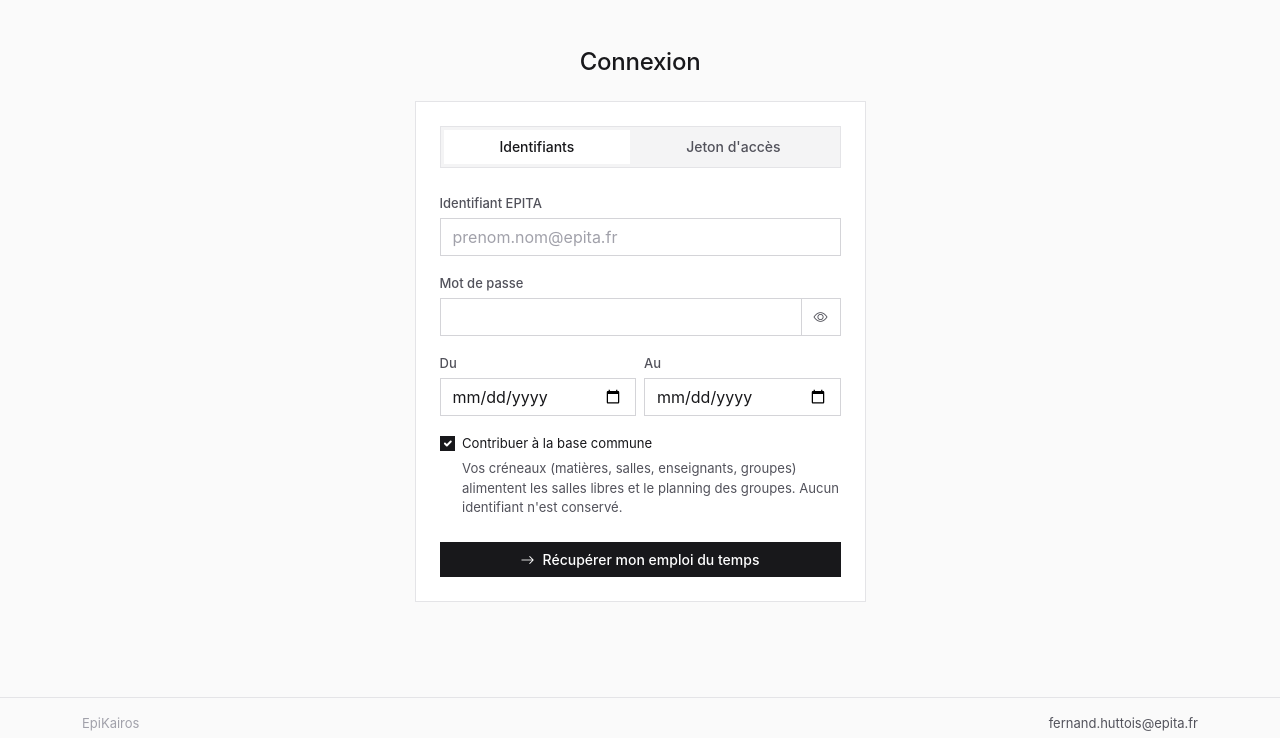
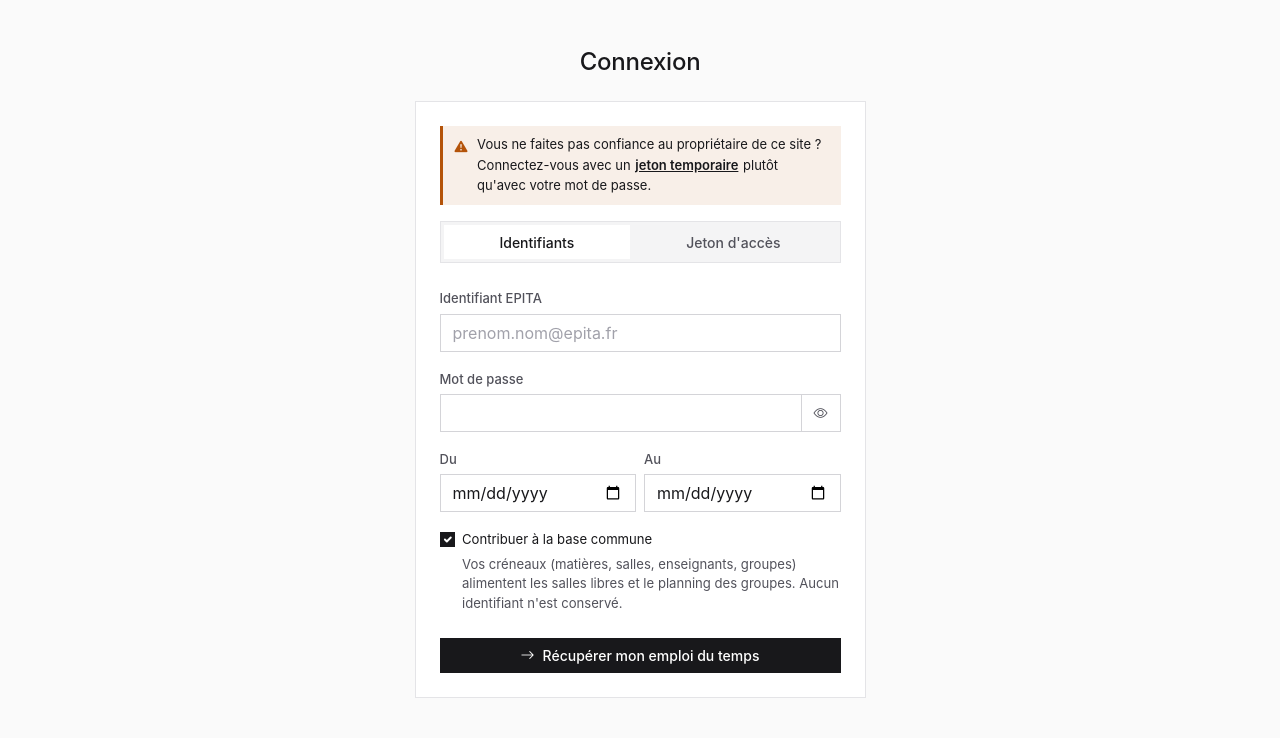
Before and after one commit to fernand01-hu/epikairos, a Python web app: template templates/login.html in a window 1280 px wide. Shown: the part 51-789 px from the top of the page. Run offline with Jinja, Linux system fonts and the light colour scheme; the template is opened without the code that fills it, so the values that code supplies are empty.

Commit message:
feat(login): trust notice and step-by-step token guide
- Warning notice on the login form: if you do not trust the site owner,
  log in with a temporary token; its link opens the token tab
- 'Comment obtenir le jeton ?' drop-down: six numbered steps and an
  annotated Firefox screenshot (token and cookies masked)
- Error messages no longer claim the token lasts 5 minutes

Co-Authored-By: Claude Opus 5.5 <noreply@anthropic.com>

```diff
--- a/static/css/style.css
+++ b/static/css/style.css
@@ -1162,3 +1162,63 @@ a {
 .password-toggle {
     color: var(--text-2);
 }
+
+/* Login: trust notice and token guide */
+.trust-notice {
+    --warn: #b45309;
+    display: flex;
+    gap: 0.6rem;
+    align-items: flex-start;
+    padding: 0.6rem 0.75rem;
+    border-left: 3px solid var(--warn);
+    background: color-mix(in srgb, var(--warn) 9%, transparent);
+    font-size: 0.8125rem;
+    color: var(--text);
+}
+[data-bs-theme="dark"] .trust-notice { --warn: #fbbf24; }
+.trust-notice .bi { color: var(--warn) !important; margin-top: 0.1rem; }
+.trust-link { font-size: inherit; font-weight: 600; color: var(--text); text-decoration: underline; }
+
+.token-guide summary {
+    cursor: pointer;
+    font-size: 0.875rem;
+    font-weight: 600;
+}
+.token-steps {
+    list-style: none;
+    counter-reset: step;
+    padding: 0;
+    margin: 0.75rem 0;
+    font-size: 0.8125rem;
+    display: flex;
+    flex-direction: column;
+    gap: 0.45rem;
+}
+.token-steps li {
+    counter-increment: step;
+    position: relative;
+    padding-left: 1.95rem;
+    min-height: 1.35rem;
+}
+.token-steps li::before {
+    content: counter(step);
+    position: absolute;
+    left: 0;
+    top: 0;
+    width: 1.35rem;
+    height: 1.35rem;
+    display: inline-flex;
+    align-items: center;
+    justify-content: center;
+    background: #e5383b;
+    color: #fff;
+    font-weight: 700;
+    font-size: 0.75rem;
+    border-radius: 50% !important;
+}
+.token-guide-img {
+    display: block;
+    width: 100%;
+    height: auto;
+    border: 1px solid var(--border);
+}
--- a/templates/base.html
+++ b/templates/base.html
@@ -41,7 +41,7 @@
     <link rel="stylesheet" href="https://cdn.jsdelivr.net/npm/bootstrap-icons@1.11.3/font/bootstrap-icons.min.css">
 
     <!-- Custom Styles -->
-    <link rel="stylesheet" href="{{ url_for('static', filename='css/style.css') }}?v=20261122l">
+    <link rel="stylesheet" href="{{ url_for('static', filename='css/style.css') }}?v=20261122n">
     {% block head %}{% endblock %}
 </head>
 <body class="d-flex flex-column min-vh-100">
--- a/templates/login.html
+++ b/templates/login.html
@@ -30,6 +30,11 @@
         </div>
 
         <div class="card p-4">
+            <div class="trust-notice mb-3" role="note">
+                <i class="bi bi-exclamation-triangle-fill" aria-hidden="true"></i>
+                <span>Vous ne faites pas confiance au propriétaire de ce site ? Connectez-vous avec un <button type="button" class="btn btn-link p-0 align-baseline trust-link" id="useTokenLink">jeton temporaire</button> plutôt qu'avec votre mot de passe.</span>
+            </div>
+
             <ul class="nav nav-fill segmented mb-4" id="loginTabs" role="tablist">
                 <li class="nav-item" role="presentation">
                     <button class="nav-link active" id="tab-credentials-btn" data-bs-toggle="pill" data-bs-target="#tab-credentials" type="button" role="tab">Identifiants</button>
@@ -58,9 +63,22 @@
                     <div class="tab-pane fade" id="tab-token" role="tabpanel">
                         <label for="tokenInput" class="form-label">Jeton Auriga (Bearer)</label>
                         <textarea class="form-control font-monospace small" id="tokenInput" rows="3" placeholder="eyJhbGciOiJSUzI1NiIs..."></textarea>
-                        <div class="form-text">
-                            Dans l'onglet Réseau (F12), faites un clic droit sur le header <code>Authorization</code> puis « Copier la valeur », sinon le jeton est tronqué.
-                        </div>
+                        <div class="form-text">Le jeton n'est valable que quelques minutes et ne contient pas votre mot de passe.</div>
+
+                        <details class="token-guide mt-3">
+                            <summary>Comment obtenir le jeton ?</summary>
+                            <ol class="token-steps">
+                                <li>Sur <strong>auriga.epita.fr</strong>, connecté, ouvrez les outils de développement (<strong>F12</strong>) puis l'onglet <strong>Réseau</strong> (Network).</li>
+                                <li>Appuyez sur <strong>F5</strong> pour recharger la page.</li>
+                                <li>Dans le filtre, tapez <code>myplanning</code> puis cliquez sur la ligne qui apparaît.</li>
+                                <li>Ouvrez l'onglet <strong>Headers</strong> (En-têtes), section Request Headers.</li>
+                                <li>Clic droit sur <strong>Authorization</strong> puis <strong>Copier la valeur</strong>. Ne sélectionnez pas le texte à la souris : Firefox le raccourcit avec « … ».</li>
+                                <li>Collez-le ci-dessus et validez tout de suite.</li>
+                            </ol>
+                            <a href="{{ url_for('static', filename='img/token-guide.png') }}" target="_blank" rel="noopener" title="Agrandir l'image">
+                                <img src="{{ url_for('static', filename='img/token-guide.png') }}" class="token-guide-img" alt="Outils de développement de Firefox, avec les étapes 1 à 5 marquées en rouge" loading="lazy">
+                            </a>
+                        </details>
                     </div>
                 </div>
 
@@ -122,6 +140,12 @@ document.addEventListener("DOMContentLoaded", () => {
         } catch (e) {}
     }
 
+    // "jeton temporaire" link in the trust notice opens the token tab
+    document.getElementById("useTokenLink")?.addEventListener("click", () => {
+        document.getElementById("tab-token-btn")?.click();
+        document.getElementById("tokenInput")?.focus();
+    });
+
     function showAlert(msg) {
         alertMessage.textContent = msg;
         alertBox.classList.remove("d-none");
@@ -169,7 +193,7 @@ document.addEventListener("DOMContentLoaded", () => {
                 if (parts.length === 3) {
                     const payload = JSON.parse(atob(parts[1].replace(/-/g, "+").replace(/_/g, "/")));
                     if (payload.exp && Date.now() / 1000 > payload.exp) {
-                        showAlert("Ce jeton a expiré (validité de 5 minutes). Rafraîchissez Auriga et copiez le nouveau jeton, ou utilisez l'onglet « Identifiants ».");
+                        showAlert("Ce jeton a expiré : il n'est valable que quelques minutes. Rechargez Auriga (F5), copiez le nouveau jeton et collez-le tout de suite.");
                         return;
                     }
                 }
```
Also changed, not shown: static/img/token-guide.png (added), 2 other files.
